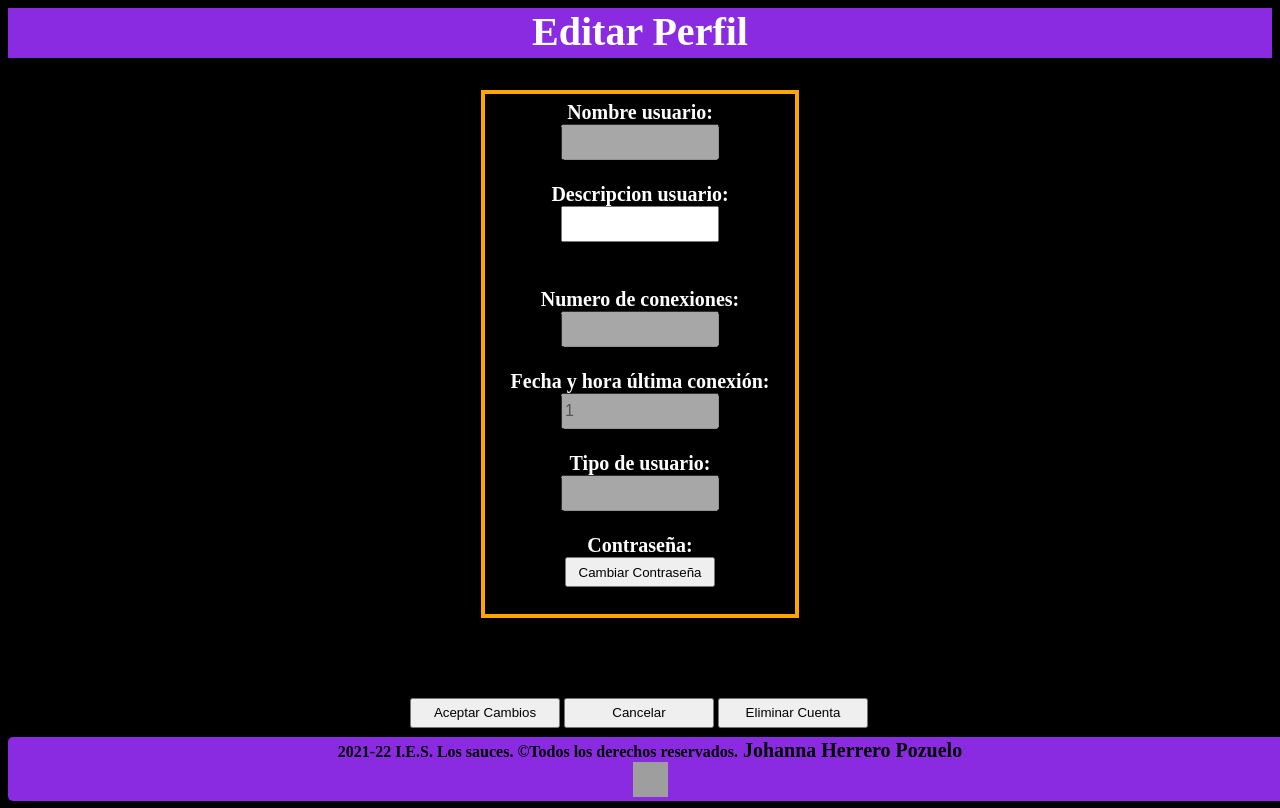
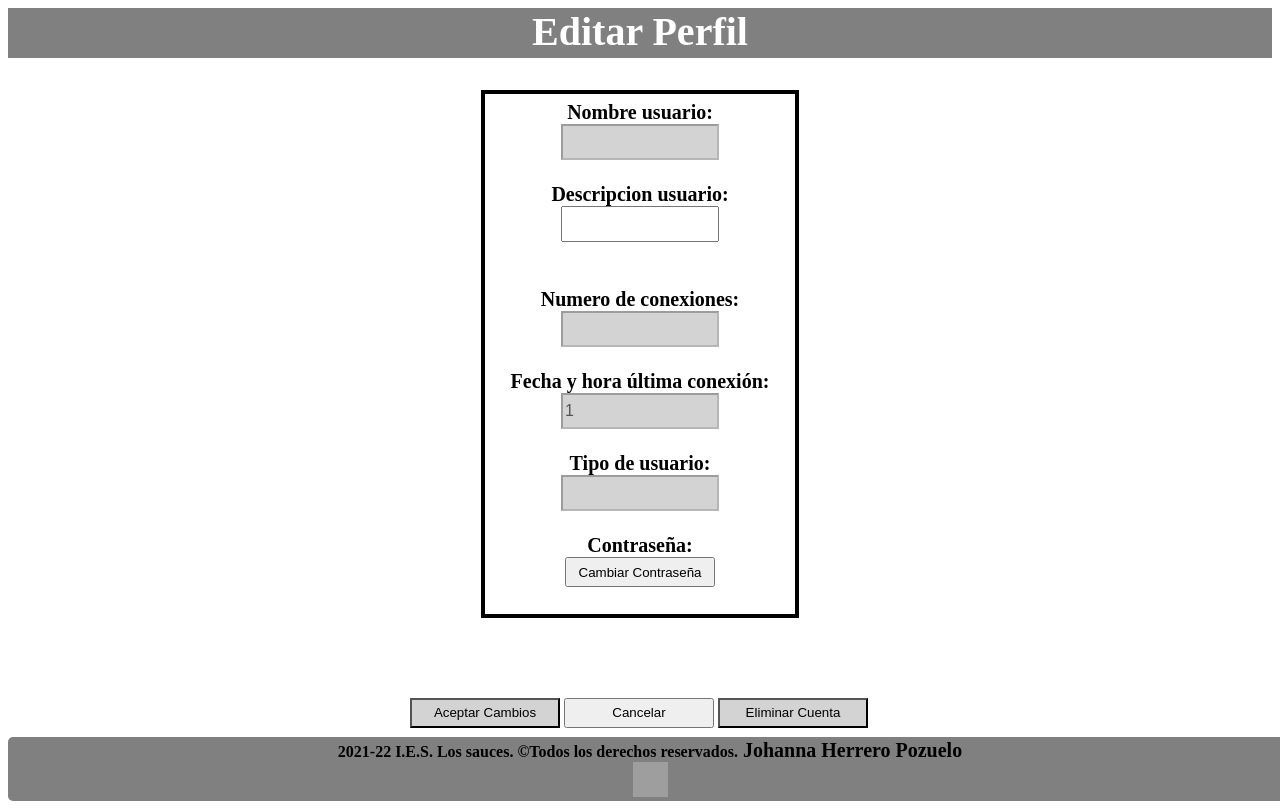
Before and after one commit to JohannaHPSauces/212LoginLogoutTema5, a PHP site: page /editarPerfil.php in a window 1280 px wide. Run offline with PHP 8.4, Linux system fonts and the light colour scheme; the visitor is signed in with stand-in values (Sample User, id 1); data that the repository does not hold is empty; grey boxes are pictures that could not be loaded.

Commit message:
20/04/2022 Modificaciones

```diff
--- a/codigoPHP/editarPerfil.php
+++ b/codigoPHP/editarPerfil.php
@@ -123,7 +123,7 @@
         <style>
              div:nth-of-type(1){
                 width: 100%;height: 50px;
-                background: blueviolet;
+                background: grey;
                 font-size: 40px;
                 font-weight: bold;
                 color:white;
@@ -132,13 +132,14 @@
             fieldset{
                 width: 280px;height: 500px;
                 text-align: center;
-                color: white;
+                color: black;
                 font-weight: bold;
                 font-size: 20px;
-                border: 4px solid orange;
+                border: 4px solid black;
                 margin: 2rem auto ;
                /* margin-left: 20rem ;*/
             }
+
             .atras{
                 width: 6%;height: 50px;
                 background: blueviolet;
@@ -150,11 +151,14 @@
                 text-decoration: none;
             }
             body{
-                background: black;
+                background: white;
 
             }
             input{
                 width: 150px;height:30px;
+            }
+            input:nth-of-type(1),input:nth-of-type(3), input:nth-of-type(4), input:nth-of-type(5){
+                background: lightgrey;
             }
             #usuario{
                 font-size: 20px;
@@ -169,7 +173,7 @@
                 font-size: 20px;
             }
             footer{
-                background: blueviolet;
+                background: grey;
                 border-radius: 5px 5px 5px 5px;
                 font-weight: bold;
                 position: fixed;
```
Also changed, not shown: codigoPHP/LogIn.php (+3 -6 lines), codigoPHP/detalle.php (+9 -5 lines), codigoPHP/programa.php (+6 -6 lines).
